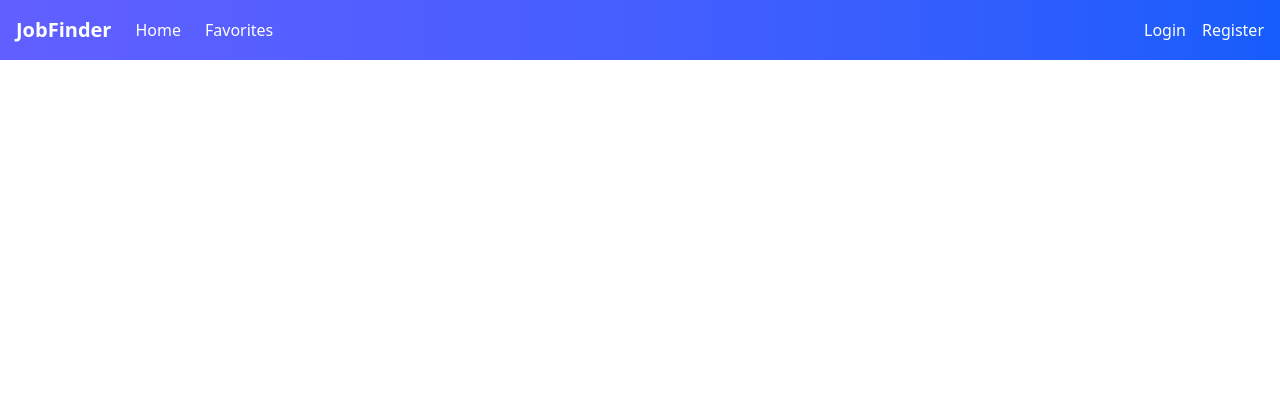
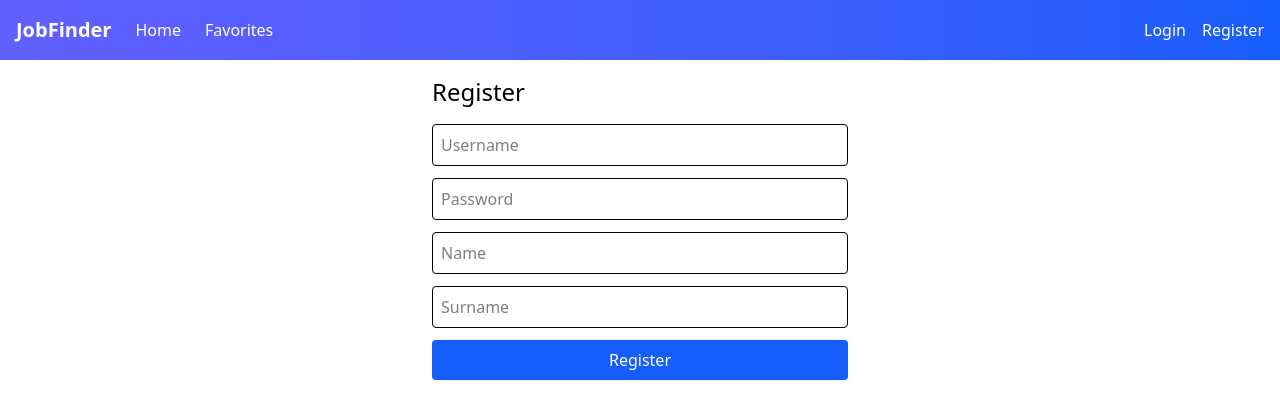
Before and after one commit to djordjebradonjic/job-finder-frontend, a React (Vite) app in the folder job-finder-app/: page /register in a window 1280 px wide. Shown: the top 418 px of the page. Built offline with nearby package versions, Linux system fonts and the light colour scheme.

Commit message:
Registration implemented

```diff
--- a/job-finder-app/src/App.jsx
+++ b/job-finder-app/src/App.jsx
@@ -1,9 +1,9 @@
-import Favorites from "./pages/Favorites";
+import Favorites from "./pages/FavoritesPage";
 import HomePage from "./pages/HomePage";
 import { BrowserRouter as Router, Routes, Route } from "react-router-dom";
 import MainNavBar from "./components/MainNavBar";
-import Login from "./pages/Login";
-import Register from "./pages/Register";
+import LoginPage from "./pages/LoginPage";
+import RegisterPage from "./pages/RegisterPage";
 
 function App() {
   return (
@@ -12,8 +12,8 @@ function App() {
       <Routes>
         <Route path="/" element={<HomePage />}></Route>
         <Route path="/favorites" element={<Favorites />}></Route>
-        <Route path="/login" element={<Login />} />
-        <Route path="/register" element={<Register />} />
+        <Route path="/login" element={<LoginPage />} />
+        <Route path="/register" element={<RegisterPage />} />
       </Routes>
     </Router>
   );
--- a/job-finder-app/src/pages/Login.jsx
+++ b/job-finder-app/src/pages/LoginPage.jsx
@@ -2,7 +2,7 @@ import { useNavigate } from "react-router-dom";
 import axios from "axios";
 import React, { useState } from "react";
 
-function Login() {
+function LoginPage() {
   const [username, setUsername] = useState("");
   const [password, setPassword] = useState("");
   const navigate = useNavigate();
@@ -59,4 +59,4 @@ function Login() {
   );
 }
 
-export default Login;
+export default LoginPage;
--- a/job-finder-app/src/pages/Register.jsx
+++ /dev/null
@@ -1,4 +0,0 @@
-function Register() {
-  return <></>;
-}
-export default Register;
--- /dev/null
+++ b/job-finder-app/src/pages/RegisterPage.jsx
@@ -0,0 +1,78 @@
+import axios from "axios";
+import React, { useState } from "react";
+import { useNavigate } from "react-router-dom";
+
+function RegisterPage() {
+  const [username, setUsername] = useState("");
+  const [password, setPassword] = useState("");
+  const [name, setName] = useState("");
+  const [surname, setSurname] = useState("");
+  const navigate = useNavigate();
+
+  const handleSubmit = async (e) => {
+    e.preventDefault();
+
+    try {
+      const response = await axios.post("http://localhost:8080/register", {
+        username,
+        password,
+        name,
+        surname,
+      });
+
+      if (response.data) {
+        alert("Registration successful! You can now login.");
+        navigate("/login");
+      }
+    } catch (error) {
+      console.error("Registration error:", error);
+      alert("Registration failed. Please try again.");
+    }
+  };
+  return (
+    <div className="max-w-md mx-auto p-4">
+      <h1 className="text-2xl mb-4">Register</h1>
+      <form onSubmit={handleSubmit} className="flex flex-col gap-3 ">
+        <input
+          type="text"
+          placeholder="Username"
+          value={username}
+          onChange={(e) => setUsername(e.target.value)}
+          required
+          className="border p-2 rounded"
+        />
+        <input
+          type="password"
+          placeholder="Password"
+          value={password}
+          onChange={(e) => setPassword(e.target.value)}
+          required
+          className="border p-2 rounded"
+        />
+        <input
+          type="text"
+          placeholder="Name"
+          value={name}
+          onChange={(e) => setName(e.target.value)}
+          required
+          className="border p-2 rounded"
+        />
+        <input
+          type="text"
+          placeholder="Surname"
+          value={surname}
+          onChange={(e) => setSurname(e.target.value)}
+          required
+          className="border p-2 rounded"
+        />
+        <button
+          type="submit"
+          className="bg-blue-600 text-white p-2 rounded hover:bg-blue-700"
+        >
+          Register
+        </button>
+      </form>
+    </div>
+  );
+}
+export default RegisterPage;
```
Also changed, not shown: job-finder-app/src/pages/FavoritesPage.jsx (renamed from job-finder-app/src/pages/Favorites.jsx, +4 -6 lines).
